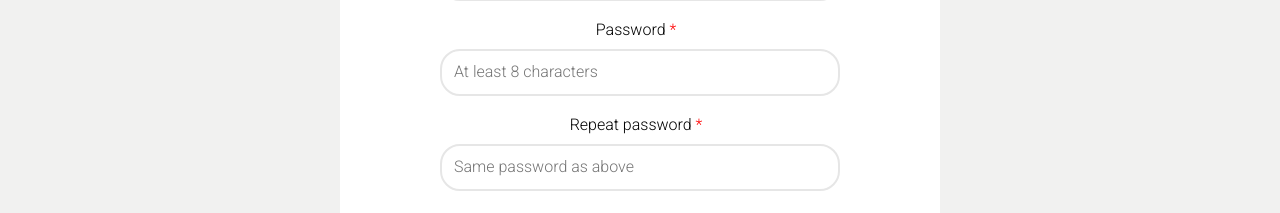
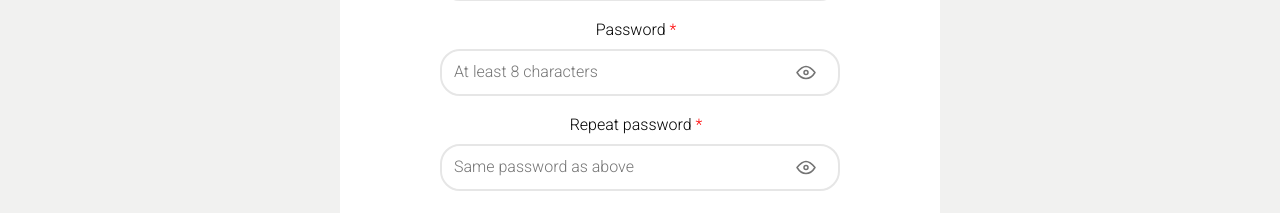
Before and after one commit to mizdebski77/Easy-Employ, a React (Create React App) app: page /Register in a window 1280 px wide. Shown: the part 711-924 px from the top of the page. Built offline with nearby package versions, Linux system fonts and the light colour scheme.

Commit message:
Show hide password function in register section added

```diff
--- a/src/features/Register/register.tsx
+++ b/src/features/Register/register.tsx
@@ -1,11 +1,25 @@
-import React from 'react';
-import { CheckBox, CreateAccountButton, Form, Icon, IconContainer, IconSpan, IconsWrapper, InfoWrapper, InformationSpan, InfosWrapper, Input, Label, RegisterTitle, SignUpPanel, Span, SpanColor, Wrapper } from './styledRegister';
+import React, { useState } from 'react';
+import { CheckBox, CreateAccountButton, Form, Icon, IconContainer, IconSpan, IconsWrapper, InfoWrapper, InformationSpan, InfosWrapper, Input, Label, PasswordInput, PasswordLabel, RegisterTitle, ShowHideButton, SignUpPanel, Span, SpanColor, Wrapper } from './styledRegister';
 import fb from '../../common/Images/SocialMedia/fb.png';
 import link from '../../common/Images/SocialMedia/link.png';
 import google from '../../common/Images/SocialMedia/google.png';
+import show from '../../common/Images/ShowHide/show.svg';
+import hide from '../../common/Images/ShowHide/hide.svg';
+
+export const Register = () => {
+
+    const [showPassword1, setShowPassword1] = useState(false);
+    const [showPassword2, setShowPassword2] = useState(false);
+
+    const handleShowPassword1 = () => {
+        setShowPassword1(!showPassword1);
+    };
+
+    const handleShowPassword2 = () => {
+        setShowPassword2(!showPassword2);
+    };
 
 
-export const Register = () => {
     return (
         <Wrapper>
             <SignUpPanel>
@@ -31,9 +45,18 @@ export const Register = () => {
                     <Label>Email address <SpanColor>*</SpanColor></Label>
                     <Input placeholder='name@domain.com' />
                     <Label>Password <SpanColor>*</SpanColor></Label>
-                    <Input placeholder='At least 8 characters' />
+
+
+                    <PasswordLabel>
+                        <PasswordInput placeholder='At least 8 characters' type={showPassword1 ? 'text' : 'password'} />
+                        <ShowHideButton src={showPassword1 ? hide : show} onClick={handleShowPassword1} />
+                    </PasswordLabel>
+
                     <Label>Repeat password <SpanColor>*</SpanColor></Label>
-                    <Input placeholder='Same password as above' />
+                    <PasswordLabel>
+                        <PasswordInput placeholder='Same password as above' type={showPassword2 ? 'text' : 'password'} />
+                        <ShowHideButton src={showPassword2 ? hide : show} onClick={handleShowPassword2} />
+                    </PasswordLabel>
 
 
                     <InfosWrapper>
--- a/src/features/Register/styledRegister.ts
+++ b/src/features/Register/styledRegister.ts
@@ -98,6 +98,36 @@ export const Form = styled.form`
 export const Label = styled.label`
     margin: 20px 20px 10px 12px;
 `;
+
+export const PasswordLabel = styled.div`
+    display: flex;
+    background: white;
+    border-radius: 20px;
+    border: 2px solid ${({ theme }) => theme.color.thirdColor};
+    max-width: 400px;
+    width: 100%;
+`;
+
+export const PasswordInput = styled.input`
+    padding:  12px;
+    border-radius: 20px;
+    border: none;
+    color: black;
+    transition: 0.3s;
+    max-width: 400px;
+    width: 100%;
+
+    &:focus {
+        outline: none;
+    };
+`;
+
+export const ShowHideButton = styled.img`
+    padding-right: 20px;
+    cursor: pointer;
+    max-width: 60px;
+`;
+
 export const Input = styled.input`
     padding:  12px;
     border-radius: 20px;
```
